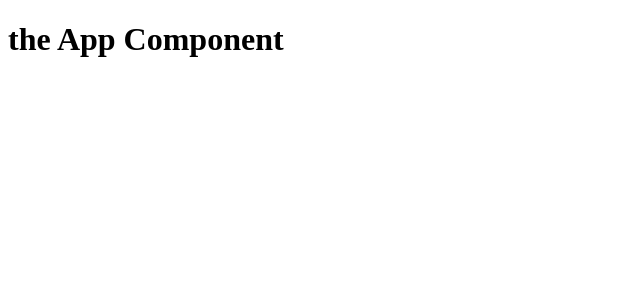
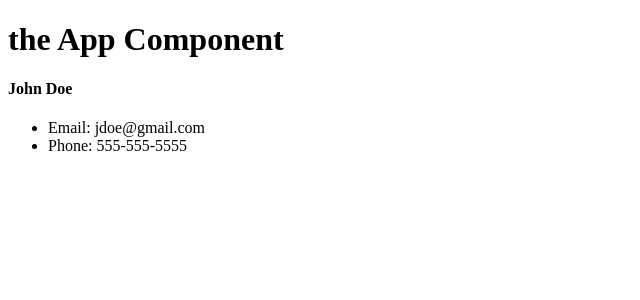
Before and after one commit to denni5lin/contact-manager-react, a React (Create React App) app: page / in a window 1280 px wide. Shown: the top 300 px of the page, without its empty margins (0-640 px from the left). Built offline with nearby package versions, Linux system fonts and the light colour scheme.

Commit message:
Add contact component

```diff
--- a/src/App.js
+++ b/src/App.js
@@ -1,4 +1,6 @@
 import React, { Component } from "react";
+import Contact from "./components/Contact";
+
 import "./App.css";
 
 class App extends Component {
@@ -6,6 +8,7 @@
     return (
       <div className="App">
         <h1>the App Component</h1>
+        <Contact />
       </div>
     );
   }
--- /dev/null
+++ b/src/components/Contact.js
@@ -0,0 +1,17 @@
+import React, { Component } from "react";
+
+class Contact extends Component {
+  render() {
+    return (
+      <div>
+        <h4>John Doe</h4>
+        <ul>
+          <li>Email: jdoe@gmail.com</li>
+          <li>Phone: 555-555-5555</li>
+        </ul>
+      </div>
+    );
+  }
+}
+
+export default Contact;
```
